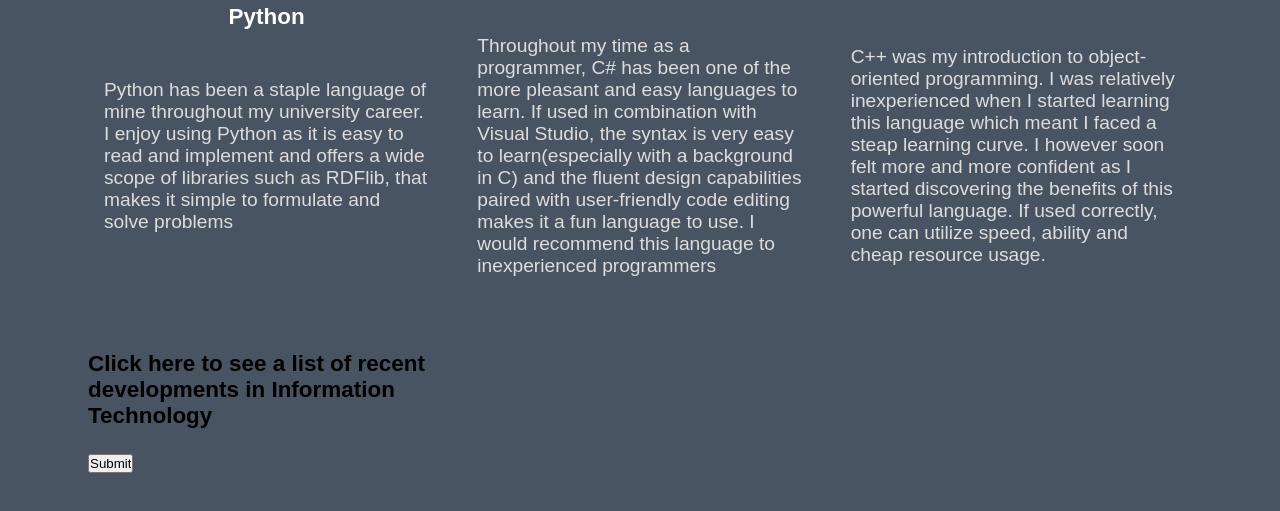
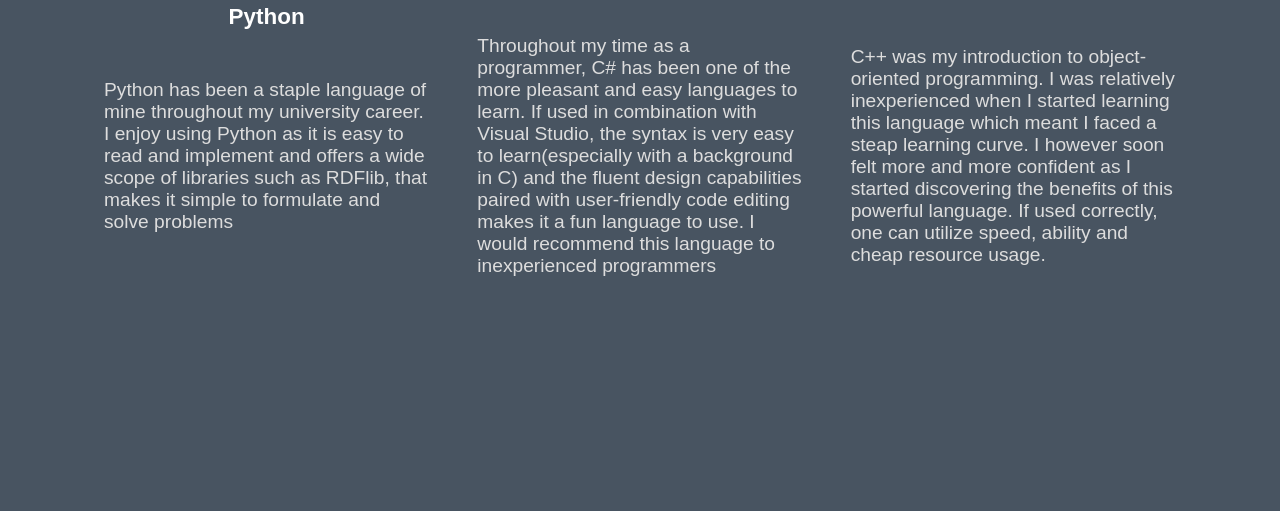
Before and after one commit to HenryHayes-jpg/Technical-CV2, a website: page MySkills.html in a window 1280 px wide. Shown: the part 1290-1801 px from the top of the page. After the commit the page ends 1662 px from the top, so only its background shows below. Drawn offline with nearby package versions, Linux system fonts and the light colour scheme.

Commit message:
Absolute final version

```diff
--- a/MySkills.html
+++ b/MySkills.html
@@ -81,17 +81,16 @@
             <p>C++ was my introduction to object-oriented programming. I was relatively inexperienced when I started learning this language which meant I faced a steap learning curve. I however soon felt more and more confident as I started discovering the benefits of this powerful language. If used correctly, one can utilize speed, ability and cheap resource usage.</p>
         </div>
         <div>
-            <h3>Click here to see a list of recent developments in Information Technology</h3>
+           <!--<h3>Click here to see a list of recent developments in Information Technology</h3>
             <form class = "search" action="">
                 <input type="submit" name="Generate List"></input>
-            </form>
+            </form>-->
             <ul class="class-list">
 
             </ul>
         </div>
      </div>
-     <script>
-        const proxyUrl = "https://cors-anywhere.herokuapp.com/"
+     <!--<script>
         const searchterm = "Information technology";
         const newsList = document.querySelector('.class-list');
         const searchForm = document.querySelector('.search');
@@ -124,6 +123,6 @@
                 })
             })
         }
-     </script>
+     </script>-->
 </body>
 </html>
```
